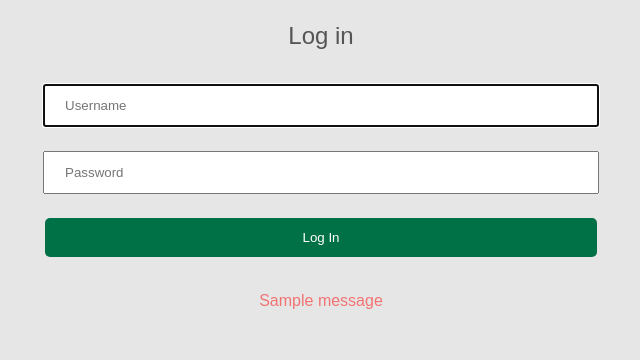
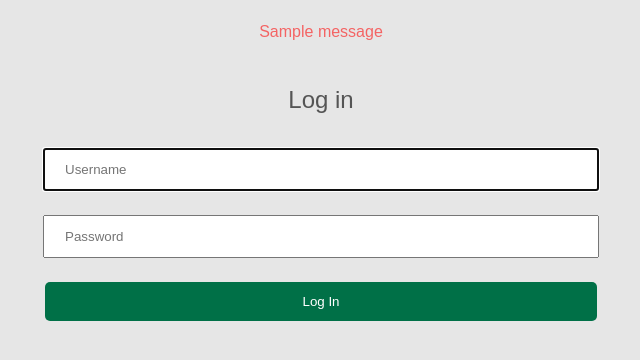
Before and after one commit to juhaaa/forum, a Flask app: page /login in a window 1280 px wide. Shown: the part 139-499 px from the top of the page, without its empty margins (319-959 px from the left). Run offline with Flask 3, Linux system fonts and the light colour scheme; one stand-in notice (Sample message) is shown.

Commit message:
refine flash

```diff
--- a/static/styles.css
+++ b/static/styles.css
@@ -195,8 +195,15 @@ input[type=submit]:active, input[type=button]:active{
 }
 
 .flash{
-    color: rgba(255, 0, 0, 0.5);
+    margin: auto;
+    width: 40%;
+    margin-top: 10px;
+    border-radius: 5px;
+    text-align: center;
+    color: rgba(255, 0, 0, 0.568);
+
 }
+
 
 
 @media(max-width: 600px){
--- a/templates/layout.html
+++ b/templates/layout.html
@@ -34,7 +34,15 @@
         </ul>
     </div>
 </nav>
-
+{% with messages = get_flashed_messages() %}
+    {% if messages %}
+        {% for message in messages %}
+            <div class="flash">
+                <p>{{ message }}</p>
+            </div>
+        {% endfor %}
+    {% endif %}
+{% endwith %}
 
 <body>
     <div class="container">
--- a/templates/login.html
+++ b/templates/login.html
@@ -7,13 +7,4 @@
         <input type="password" placeholder="Password" required name="password" maxlength="20">
         <input type="submit" value="Log In">
     </form>
-{% with messages = get_flashed_messages() %}
-    {% if messages %}
-        {% for message in messages %}
-            <div class="flash">
-                <p>{{ message }}</p>
-             </div>
-        {% endfor %}
-    {% endif %}
-{% endwith %}
 {% endblock %}
```
